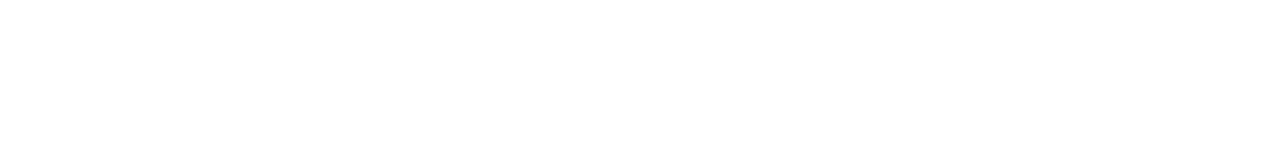
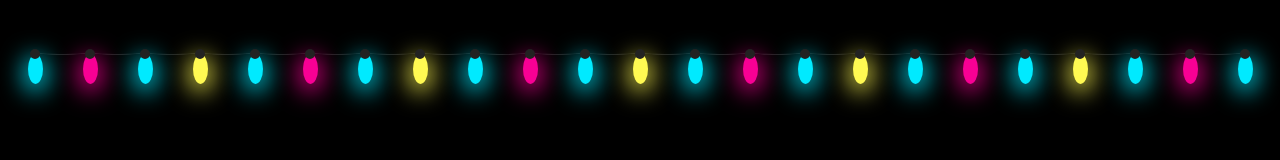
Before and after one commit to ArhamisGC/Christmas-Lights, a plain HTML site: page index.html in a window 1280 px wide. Drawn offline with Linux system fonts and the light colour scheme.

Commit message:
Work done

```diff
--- a/index.html
+++ b/index.html
@@ -2,9 +2,34 @@
 <html lang="en">
 <head>
   <meta charset="UTF-8">
-  <title>Title</title>
+  <title>Christmas-Lights</title>
+  <link rel="stylesheet" href="styles.css">
 </head>
 <body>
-
+<ul class="lights">
+  <li></li>
+  <li></li>
+  <li></li>
+  <li></li>
+  <li></li>
+  <li></li>
+  <li></li>
+  <li></li>
+  <li></li>
+  <li></li>
+  <li></li>
+  <li></li>
+  <li></li>
+  <li></li>
+  <li></li>
+  <li></li>
+  <li></li>
+  <li></li>
+  <li></li>
+  <li></li>
+  <li></li>
+  <li></li>
+  <li></li>
+</ul>
 </body>
 </html>
--- a/styles.css
+++ b/styles.css
@@ -0,0 +1,97 @@
+body{
+    background-color: #000;
+    justify-content: center;
+    display: flex;
+}
+
+.lights{
+    --color-1: 255, 249, 82;
+    --color-2: 0, 234, 255;
+    --color-3: 247, 0, 148;
+    position: relative;
+    display: flex;
+    flex-flow: wrap;
+    gap: 30px 40px;
+    justify-content: center;
+    padding: 30px 0;
+}
+
+.lights li{
+    position: relative;
+    content: "";
+    background-color: red;
+    height: 30px;
+    width: 15px;
+    border-radius: 50%;
+    list-style: none;
+    flex: none;
+}
+
+.lights li:before{
+    background-color: #222;
+    width: 10px;
+    height: 10px;
+    position: absolute;
+    top: -5px;
+    left: 50%;
+    transform: translateX(-50%);
+    border-radius: 100%;
+    content: "";
+}
+
+.lights li:after{
+    position: absolute;
+    top:-5px;
+    left: 50%;
+    width:54px;
+    height: 5px;
+    content: "";
+    z-index: -1;
+    border-radius: 100%;
+    border-bottom: 1px solid #222;
+}
+
+.lights li:last-child:after {
+    display: none;
+}
+
+.lights li{
+    background-color: rgba(var(--color-1),1);
+    box-shadow: 0 5px 24px 3px rgba(var(--color-1),1);
+    animation: lighting-1 1.25s infinite linear;
+}
+
+.lights li:nth-child(odd){
+    background-color: rgba(var(--color-2),1);
+    box-shadow:0 5px 24px 3px rgba(var(--color-2),1) ;
+    animation: ligthing-2 1.5s infinite linear;
+}
+
+.lights li:nth-child(4n+2){
+    background-color: rgba(var(--color-3),1);
+    box-shadow: 0 5px 24px 3px rgba(var(--color-3),1);
+    animation: lighting-3 1.25s infinite linear;
+    animation-delay: 1.25s;
+}
+
+@keyframes lighting-1 {
+    50%{
+        background-color: rgba(var(--color-1),0.25);
+        box-shadow: 0 5px 24px 3px rgba(var(--color-1),0.25);
+    }
+}
+
+@keyframes lighting-2 {
+    50%{
+        background-color: rgba(var(--color-2),0.25);
+        box-shadow: 0 5px 24px 3px rgba((var(--color-2),1));
+    }
+}
+
+@keyframes lighting-3 {
+    50%{
+        background-color: rgba(var(--color-3),0.25);
+        box-shadow: 0 5px 24px 3px rgba(var(--color-3),0.25);
+    }
+
+}
```
